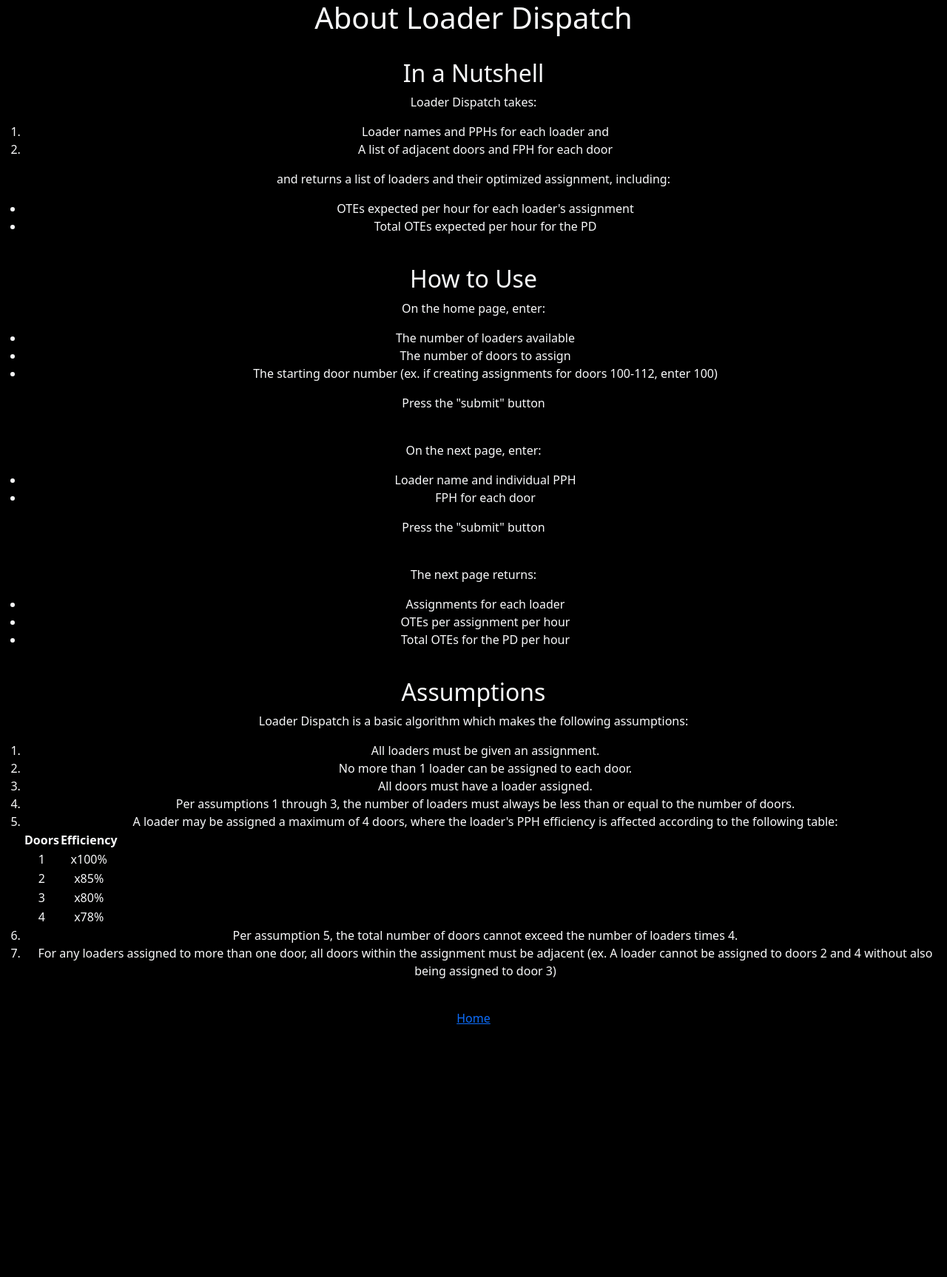
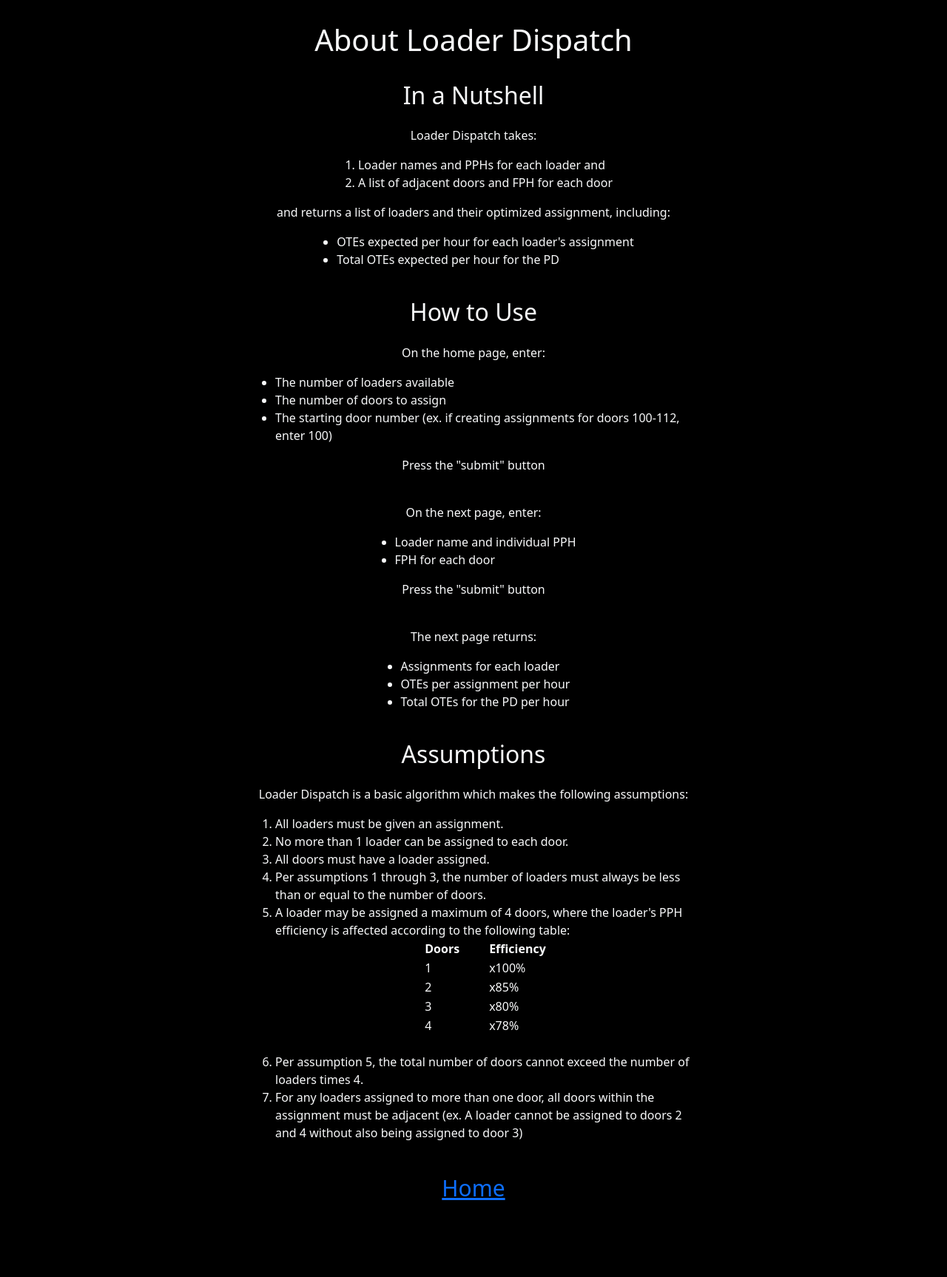
Before and after one commit to zdravoj/loader-dispatch, a Flask app: page /about in a window 1280 px wide. Shown: the whole page at 74% size. Before the commit the page ends 1385 px from the top, so only its background shows below. Run offline with Flask 3, Linux system fonts and the light colour scheme; parts of the project's set-up code (start-up, migrations or seed data) failed here and were passed over.

Commit message:
styling changes

```diff
--- a/templates/about.html
+++ b/templates/about.html
@@ -5,46 +5,57 @@ About Loader Dispatch
 {% endblock %}
 
 {% block content %}
-    <h1>About Loader Dispatch</h1>
+    <h1 style="padding-top: 30px;">About Loader Dispatch</h1>
     <br>
-    <h2>In a Nutshell</h2>
+    <h2 style="padding-bottom: 15px;">In a Nutshell</h2>
     <p>Loader Dispatch takes:</p>
-    <ol>
+    <div style="text-align: center;">
+        <ol style="display: inline-block; text-align: left;">
             <li>Loader names and PPHs for each loader and</li>
             <li>A list of adjacent doors and FPH for each door</li>
         </ol>
+    </div>
     <p>and returns a list of loaders and their optimized assignment, including:</p>
-    <ul>
+    <div style="text-align: center;">
+        <ul style="display: inline-block; text-align: left; ">
             <li>OTEs expected per hour for each loader's assignment</li>
             <li>Total OTEs expected per hour for the PD</li>
         </ul>
+    </div>
     <br>
-    <h2>How to Use</h2>
+    <h2 style="padding-bottom: 15px;">How to Use</h2>
     <p>On the home page, enter:</p>
-    <ul>
+    <div style="text-align: center;">
+        <ul style="display: inline-block; text-align: left; max-inline-size: 600px; overflow-wrap: break-word;">
             <li>The number of loaders available</li>
             <li>The number of doors to assign</li>
             <li>The starting door number (ex. if creating assignments for doors 100-112, enter 100)</li>
         </ul>
+    </div>
     <p>Press the "submit" button</p>
     <br>
     <p>On the next page, enter:</p>
-    <ul>
+    <div style="text-align: center;">
+        <ul style="display: inline-block; text-align: left;">
             <li>Loader name and individual PPH</li>
             <li>FPH for each door</li>
         </ul>
+    </div>
     <p>Press the "submit" button</p>
     <br>
     <p>The next page returns:</p>
-    <ul>
+    <div style="text-align: center;">
+        <ul style="display: inline-block; text-align: left;">
             <li>Assignments for each loader</li>
             <li>OTEs per assignment per hour</li>
             <li>Total OTEs for the PD per hour</li>
         </ul>
+    </div>
     <br>
-    <h2>Assumptions</h2>
+    <h2 style="padding-bottom: 15px;">Assumptions</h2>
     <p>Loader Dispatch is a basic algorithm which makes the following assumptions:</p>
-    <ol>
+    <div style="text-align: center;">
+        <ol style="display: inline-block; text-align: left; max-inline-size: 600px; overflow-wrap: break-word;">
             <li>All loaders must be given an assignment.</li>
             <li>No more than 1 loader can be assigned to each door.</li>
             <li>All doors must have a loader assigned.</li>
@@ -54,28 +65,29 @@ About Loader Dispatch
                 loader's PPH efficiency is affected according to the following
                 table:
             <br>
-        <table>
+            <table align="center">
                 <tr>
-            <th>Doors</th>
-            <th>Efficiency</th>
+                <th style="padding-left: 20px; padding-right:20px;">Doors</th>
+                <th style="padding-left: 20px; padding-right:20px;">Efficiency</th>
                 </tr>
                 <tr>
-            <td>1</td>
-            <td>x100%</td>
+                <td style="padding-left: 20px; padding-right:20px;">1</td>
+                <td style="padding-left: 20px; padding-right:20px;">x100%</td>
                 </tr>
                 <tr>
-            <td>2</td>
-            <td>x85%</td>
+                <td style="padding-left: 20px; padding-right:20px;">2</td>
+                <td style="padding-left: 20px; padding-right:20px;">x85%</td>
                 </tr>
                 <tr>
-            <td>3</td>
-            <td>x80%</td>
+                <td style="padding-left: 20px; padding-right:20px;">3</td>
+                <td style="padding-left: 20px; padding-right:20px;">x80%</td>
                 </tr>
                 <tr>
-            <td>4</td>
-            <td>x78%</td>
+                <td style="padding-left: 20px; padding-right:20px;">4</td>
+                <td style="padding-left: 20px; padding-right:20px;">x78%</td>
                 </tr>
             </table>
+            <br>
             </li>
             <li>Per assumption 5, the total number of doors cannot exceed
                 the number of loaders times 4.</li>
@@ -85,6 +97,7 @@ About Loader Dispatch
                 to door 3)
             </li>
         </ol>
+    </div>
     <br>
-    <a href="{{ url_for('home') }}">Home</a>
+    <a href="{{ url_for('home') }}" style="padding-bottom: 100px; font-size: 30px;">Home</a>
 {% endblock %}
--- a/templates/home.html
+++ b/templates/home.html
@@ -21,7 +21,7 @@ Loader Dispatch
         <p><button type="submit">Submit</button></p>
     </form>
     <br>
-    <a href="{{ url_for('about') }}">About</a>
+    <a href="{{ url_for('about') }}" style="padding-bottom: 100px; font-size: 30px;">About</a>
 {% endblock %}
 
 <!-- For Autofill -->
```
Also changed, not shown: templates/dispatch.html (+10 -10 lines). Lines whose indentation alone changed are shown as unchanged.
